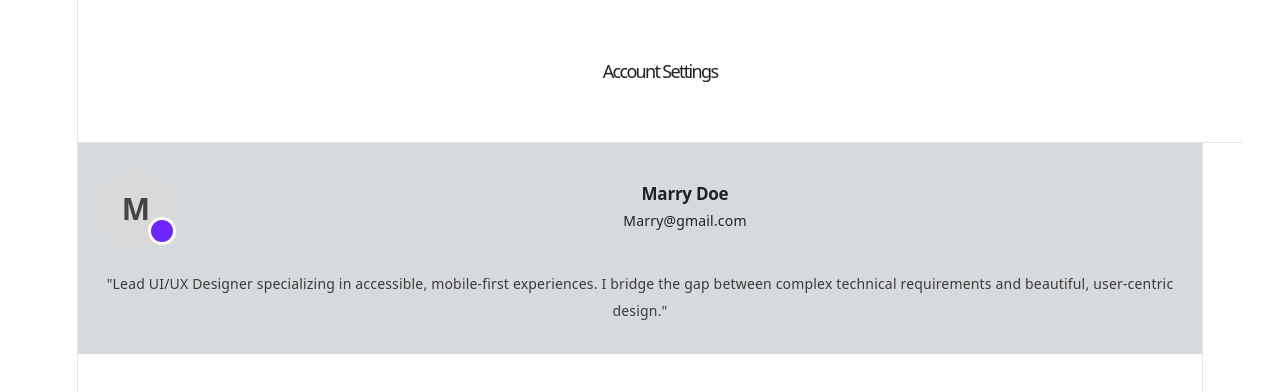
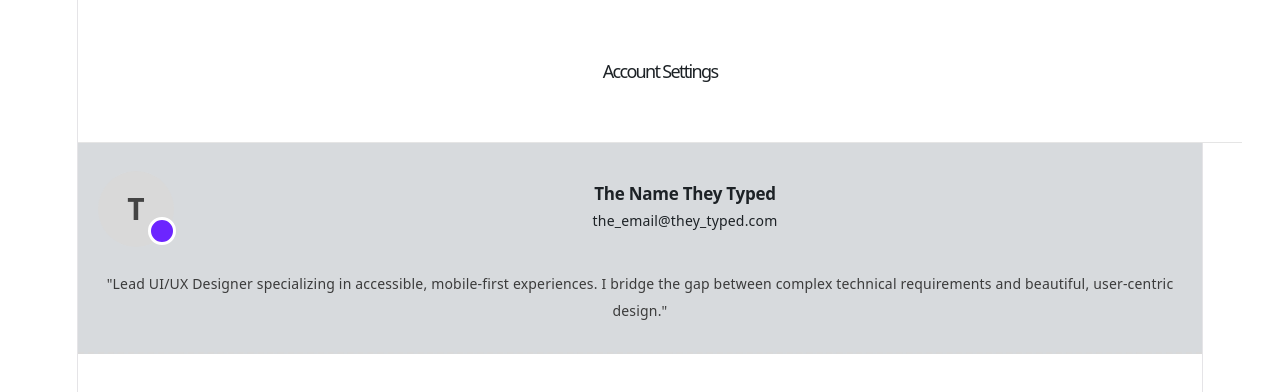
Before and after one commit to uday-reddy1634/popx-App, a React (Vite) app in the folder Educase/: page /profile in a window 1280 px wide. Shown: the top 392 px of the page. Built offline with nearby package versions, Linux system fonts and the light colour scheme; the HTML template or start-up script is replaced by a standard one.

Commit message:
make profile data dynamic using local storage

```diff
--- a/Educase/src/pages/Login/Login.jsx
+++ b/Educase/src/pages/Login/Login.jsx
@@ -15,10 +15,17 @@ function Login() {
   const handleSubmit = event => {
     event.preventDefault()
     if (isFormValid) {
+
+      // 1. Save the data to localStorage before navigating!
+      localStorage.setItem('userData', JSON.stringify({
+        fullName: 'PopX User', // Placeholder since Login doesn't ask for a name
+        email: email           // This grabs the exact email they typed into the box!
+      }))
+
+      // 2. Now navigate to the profile
       navigate('/profile')
     }
   }
-
   return (
     <div className="screen-content">
       <div className="screen-panel">
--- a/Educase/src/pages/Profile/Profile.jsx
+++ b/Educase/src/pages/Profile/Profile.jsx
@@ -3,9 +3,9 @@ import './Profile.css'
 
 function Profile() {
   const [user, setUser] = useState({
-    fullName: 'Marry Doe',
-    email: 'Marry@gmail.com'
-  })
+    fullName: "The Name They Typed",
+    email: "the_email@they_typed.com"
+  });
 
   useEffect(() => {
     document.title = 'Account Settings - PopX'
```
